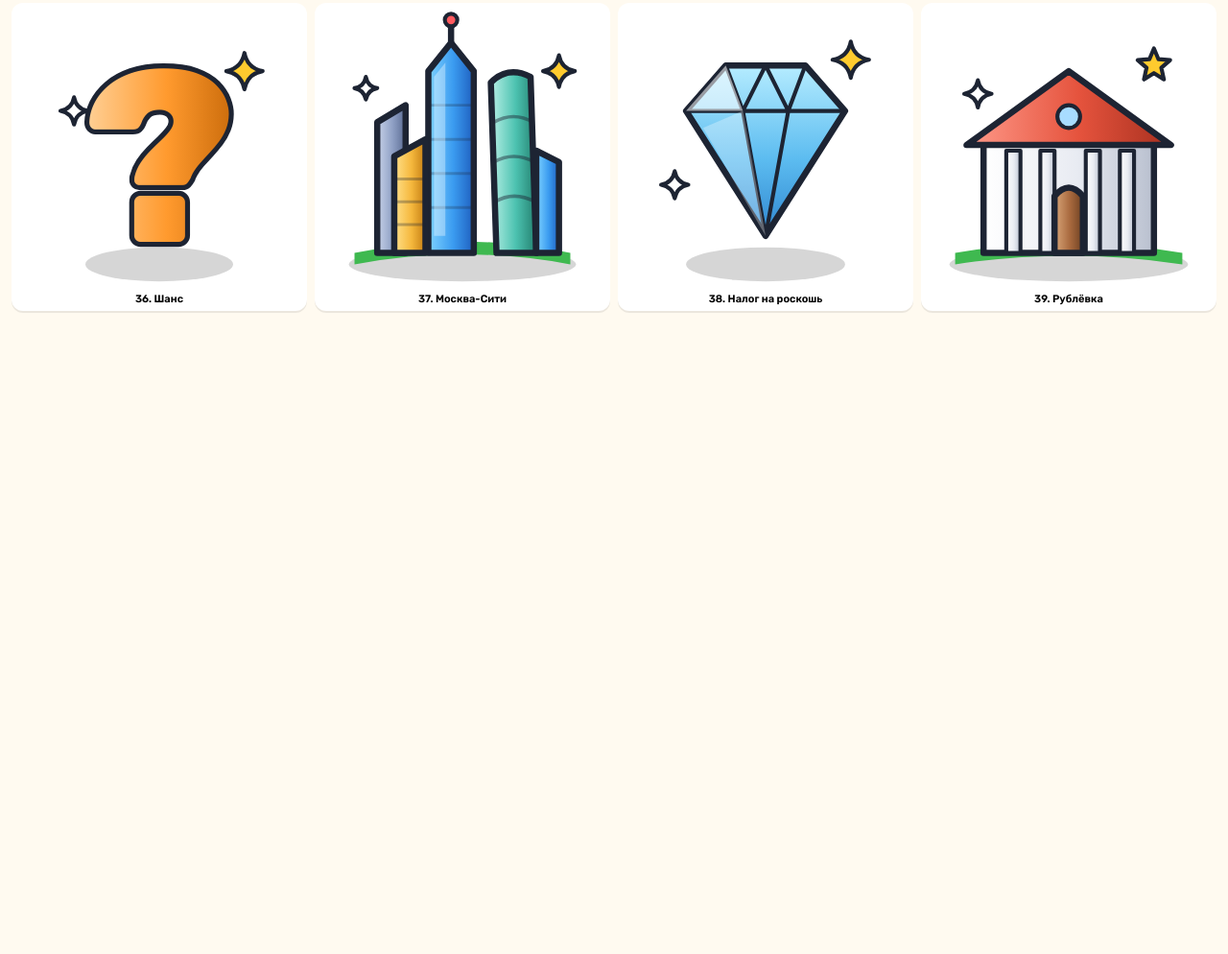
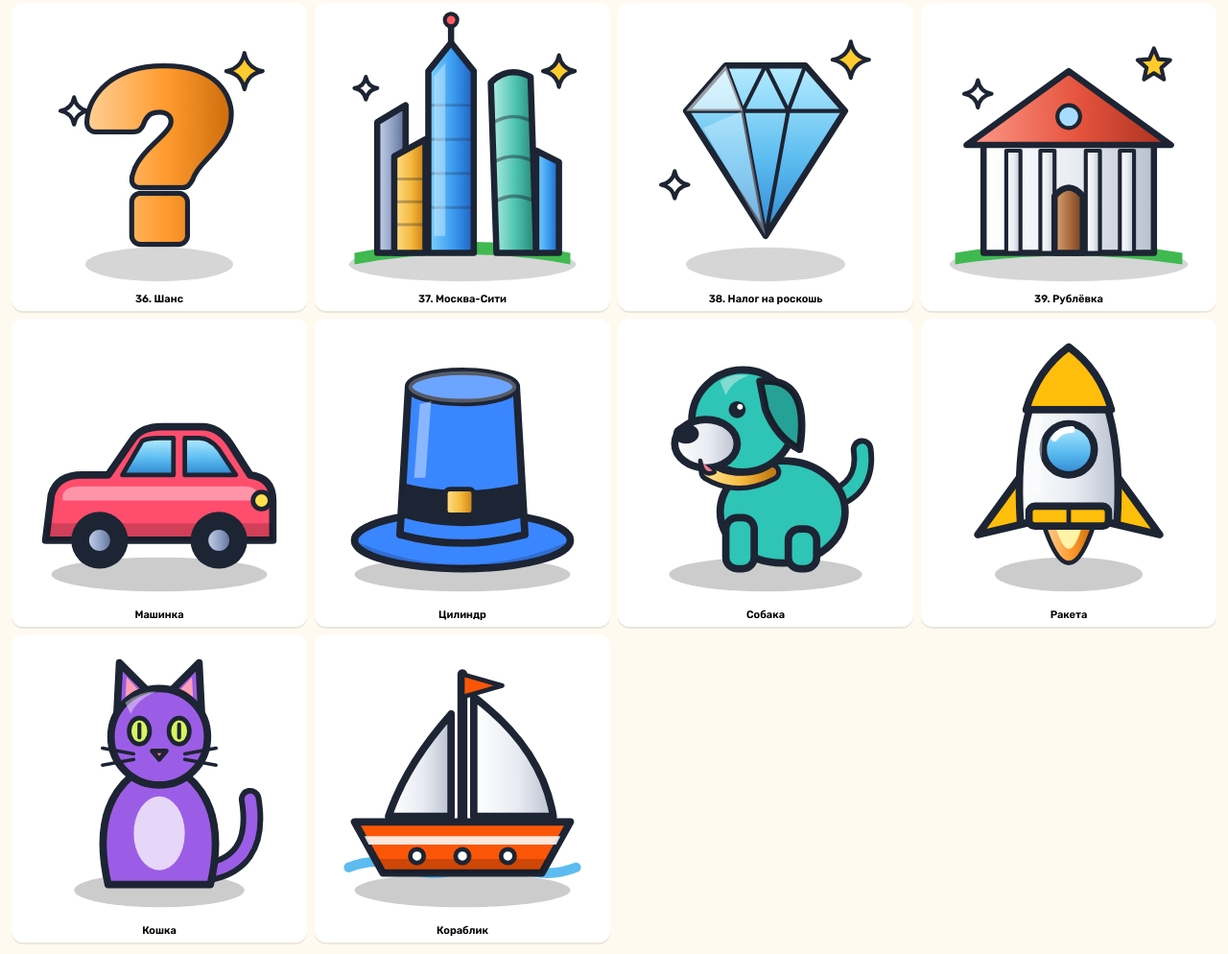
Before and after one commit to krasnikofff-png/Monopoly, a website built with Vite: page gallery.html in a window 1280 px wide. Shown: the part 2970-3964 px from the top of the page at 96% size. Before the commit the page ends 3306 px from the top, so only its background shows below. Built offline with nearby package versions, Linux system fonts and the light colour scheme.

Commit message:
SVG-фишки игроков в цвете владельца
Co-Authored-By: Claude Opus 5.5 <noreply@anthropic.com>
Claude-Session: https://claude.ai/code/session_015irdJ51NzdLB9mprNgS9Lh

```diff
--- a/src/engine/game.ts
+++ b/src/engine/game.ts
@@ -32,7 +32,7 @@ export class GameError extends Error {}
 export const MAX_TRADES_PER_TURN = 5;
 
 export const PLAYER_COLORS = ['#ff4d6d', '#3a86ff', '#2ec4b6', '#ffbe0b', '#9b5de5', '#fb5607'];
-export const PLAYER_TOKENS = ['🚗', '🎩', '🐶', '🚀', '🐱', '⛵'];
+export const PLAYER_TOKENS = ['car', 'hat', 'dog', 'rocket', 'cat', 'ship'];
 const LOG_LIMIT = 200;
 
 export function formatMoney(n: number): string {
--- a/src/gallery.ts
+++ b/src/gallery.ts
@@ -1,8 +1,11 @@
 // Страница-галерея всех иконок поля (только для разработки: /gallery.html).
 import { BOARD } from './data/board';
+import { PLAYER_COLORS } from './engine/game';
 import { iconSvg, installIcons } from './ui/icons';
+import { TOKEN_IDS, TOKEN_NAMES, tokenSvg } from './ui/tokens';
 
 installIcons();
 document.getElementById('g')!.innerHTML = BOARD.map(
   (c) => `<div class="it">${iconSvg(c.id)}${c.id}. ${c.short ?? c.name}</div>`,
-).join('');
+).join('') +
+  TOKEN_IDS.map((t, i) => `<div class="it">${tokenSvg(t, PLAYER_COLORS[i])}${TOKEN_NAMES[t]}</div>`).join('');
--- a/src/ui/icons.ts
+++ b/src/ui/icons.ts
@@ -1,3 +1,5 @@
+import { TOKEN_SYMBOLS } from './tokens';
+
 // Иконки клеток поля. Все рисунки — векторные (SVG), в едином «игрушечном» стиле:
 // толстый тёмный контур, градиентная заливка, блики и мягкая тень снизу.
 // Каждая иконка — <symbol id="ic-N"> с viewBox 0 0 100 100, где N — номер клетки.
@@ -457,12 +459,16 @@ ICONS[33] = ICONS[2];
 ICONS[22] = ICONS[7];
 ICONS[36] = ICONS[7];
 
-/** Вставляет все символы в документ один раз. */
+/** Вставляет все символы (иконки клеток и фишки) в документ один раз. */
 export function installIcons(): void {
   if (document.getElementById('mm-icons')) return;
-  const symbols = Object.entries(ICONS)
-    .map(([id, body]) => `<symbol id="ic-${id}" viewBox="0 0 100 100">${body}</symbol>`)
-    .join('');
+  const symbols =
+    Object.entries(ICONS)
+      .map(([id, body]) => `<symbol id="ic-${id}" viewBox="0 0 100 100">${body}</symbol>`)
+      .join('') +
+    Object.entries(TOKEN_SYMBOLS)
+      .map(([id, body]) => `<symbol id="tok-${id}" viewBox="0 0 100 100" overflow="visible">${body}</symbol>`)
+      .join('');
   const holder = document.createElement('div');
   holder.innerHTML = `<svg id="mm-icons" width="0" height="0" style="position:absolute" aria-hidden="true"><defs>${GRADIENTS}</defs>${symbols}</svg>`;
   document.body.prepend(holder.firstElementChild!);
--- a/src/ui/styles.css
+++ b/src/ui/styles.css
@@ -419,10 +419,16 @@ button {
   pointer-events: none;
 }
 .token {
-  font-size: calc(var(--bw) * 0.042);
-  line-height: 1;
-  filter: drop-shadow(0 0 2px var(--pc)) drop-shadow(0 2px 1px rgba(0, 0, 0, 0.4));
+  font-size: calc(var(--bw) * 0.05);
+  line-height: 0;
+  filter: drop-shadow(0 0 1.5px #fff) drop-shadow(0 2px 1px rgba(0, 0, 0, 0.35));
   animation: hop 0.14s ease-out;
+}
+.tk {
+  width: 1.3em;
+  height: 1.3em;
+  vertical-align: middle;
+  flex: none;
 }
 @keyframes hop {
   from {
@@ -708,7 +714,8 @@ button {
   border-left: 6px solid var(--pc);
 }
 .setup-row .tok {
-  font-size: 22px;
+  font-size: 30px;
+  line-height: 0;
 }
 .setup-row input {
   flex: 1;
--- /dev/null
+++ b/src/ui/tokens.ts
@@ -0,0 +1,112 @@
+// Фишки игроков (SVG). Основная заливка — цвет игрока через CSS-переменную --pc,
+// поэтому одна и та же фишка окрашивается в цвет своего владельца.
+// Использует градиенты из icons.ts (g-white, g-water, g-orange, g-gold и т.д.).
+
+const INK = '#1d2433';
+const O = `stroke="${INK}" stroke-width="2.6" stroke-linejoin="round" stroke-linecap="round"`;
+const O1 = `stroke="${INK}" stroke-width="1.6" stroke-linejoin="round" stroke-linecap="round"`;
+const P = `style="fill:var(--pc,#e53935)"`;
+const shadow = (rx = 34) => `<ellipse cx="50" cy="88" rx="${rx}" ry="6" fill="#000" opacity=".2"/>`;
+const shine = (d: string) => `<path d="${d}" fill="#fff" opacity=".4"/>`;
+const shade = (d: string) => `<path d="${d}" fill="#000" opacity=".18"/>`;
+
+export const TOKEN_IDS = ['car', 'hat', 'dog', 'rocket', 'cat', 'ship'] as const;
+export type TokenId = (typeof TOKEN_IDS)[number];
+
+export const TOKEN_NAMES: Record<TokenId, string> = {
+  car: 'Машинка',
+  hat: 'Цилиндр',
+  dog: 'Собака',
+  rocket: 'Ракета',
+  cat: 'Кошка',
+  ship: 'Кораблик',
+};
+
+/** Старые сохранения хранили фишки как эмодзи. */
+const LEGACY: Record<string, TokenId> = { '🚗': 'car', '🎩': 'hat', '🐶': 'dog', '🚀': 'rocket', '🐱': 'cat', '⛵': 'ship' };
+
+export function normalizeToken(t: string): TokenId {
+  if ((TOKEN_IDS as readonly string[]).includes(t)) return t as TokenId;
+  return LEGACY[t] ?? 'car';
+}
+
+export const TOKEN_SYMBOLS: Record<TokenId, string> = {
+  car: `${shadow(38)}
+    <path d="M10 76 L12 60 Q14 53 23 53 L32 53 L41 40 Q44 36 51 36 L65 36 Q71 36 75 42 L82 53 Q90 54 90 62 L90 76 Z" ${P} ${O}/>
+    <path d="M44 41 Q46 40 50 40 L55 40 L55 53 L37 53 Z" fill="url(#g-water)" ${O1}/>
+    <path d="M59 40 L64 40 Q68 40 71 44 L77 53 L59 53 Z" fill="url(#g-water)" ${O1}/>
+    ${shine('M16 60 Q17 57 22 57 L80 57 Q84 57 85 60 L85 62 L16 62 Z')}
+    ${shade('M10 70 L90 70 L90 76 L10 76 Z')}
+    <circle cx="86" cy="62" r="3" fill="#ffe14d" ${O1}/>
+    <circle cx="29" cy="76" r="10" fill="${INK}"/><circle cx="29" cy="76" r="4.5" fill="url(#g-gray)" ${O1}/>
+    <circle cx="71" cy="76" r="10" fill="${INK}"/><circle cx="71" cy="76" r="4.5" fill="url(#g-gray)" ${O1}/>`,
+
+  hat: `${shadow(38)}
+    <ellipse cx="50" cy="76" rx="38" ry="10" ${P} ${O}/>
+    ${shade('M14 77 Q50 92 86 77 Q86 82 50 86 Q14 82 14 77 Z')}
+    <path d="M28 74 L31 22 Q50 15 69 22 L72 74 Q50 80 28 74 Z" ${P} ${O}/>
+    <ellipse cx="50" cy="22" rx="19" ry="5.5" ${P} ${O}/>
+    <ellipse cx="50" cy="22" rx="19" ry="5.5" fill="#fff" opacity=".25"/>
+    <path d="M29.6 56 Q50 61 70.4 56 L71.2 68 Q50 74 28.8 68 Z" fill="${INK}"/>
+    <rect x="44" y="58" width="10" height="9" rx="1.5" fill="url(#g-gold)" ${O1}/>
+    ${shine('M35 28 L39 27 L37 54 L33 54 Z')}`,
+
+  dog: `${shadow(34)}
+    <path d="M72 62 Q86 58 84 44" fill="none" stroke="${INK}" stroke-width="8" stroke-linecap="round"/>
+    <path d="M72 62 Q86 58 84 44" fill="none" stroke="var(--pc,#e53935)" stroke-width="4" stroke-linecap="round"/>
+    <ellipse cx="56" cy="66" rx="22" ry="18" ${P} ${O}/>
+    <rect x="36" y="68" width="10" height="18" rx="4" ${P} ${O}/>
+    <rect x="58" y="72" width="10" height="14" rx="4" ${P} ${O}/>
+    <path d="M30 52 Q40 58 52 52" fill="none" stroke="${INK}" stroke-width="7" stroke-linecap="round"/>
+    <path d="M30 52 Q40 58 52 52" fill="none" stroke="url(#g-gold)" stroke-width="3.5" stroke-linecap="round"/>
+    <circle cx="42" cy="34" r="18" ${P} ${O}/>
+    <path d="M48 20 Q66 18 62 44 Q54 40 50 30 Z" ${P} ${O}/>
+    ${shade('M48 20 Q66 18 62 44 Q54 40 50 30 Z')}
+    <ellipse cx="29" cy="42" rx="11" ry="8.5" fill="url(#g-white)" ${O}/>
+    <ellipse cx="22" cy="38.5" rx="4.5" ry="3.5" fill="${INK}"/>
+    <circle cx="40" cy="30" r="3" fill="${INK}"/><circle cx="41" cy="29" r="1" fill="#fff"/>
+    <path d="M27 48 Q28 54 32 52" fill="#ff7a90" ${O1}/>
+    ${shine('M34 20 Q38 17 44 18 Q38 20 36 25 Z')}`,
+
+  rocket: `${shadow(26)}
+    <path d="M41 70 Q50 98 59 70 Z" fill="url(#g-orange)" ${O1}/>
+    <path d="M45 70 Q50 88 55 70 Z" fill="#fff3a6"/>
+    <path d="M34 52 L18 74 L35 70 Z" ${P} ${O}/>
+    <path d="M66 52 L82 74 L65 70 Z" ${P} ${O}/>
+    <path d="M50 8 Q70 24 67 70 L33 70 Q30 24 50 8 Z" fill="url(#g-white)" ${O}/>
+    <path d="M50 8 Q61 16 65 30 L35 30 Q39 16 50 8 Z" ${P} ${O}/>
+    <rect x="36" y="64" width="28" height="7" rx="2" ${P} ${O}/>
+    <circle cx="50" cy="44" r="9" fill="url(#g-water)" ${O}/>
+    <path d="M45 40 Q47 37 51 37" stroke="#fff" stroke-width="2.4" fill="none" stroke-linecap="round"/>
+    <path d="M50 70 V64" stroke="${INK}" stroke-width="1.6"/>
+    ${shine('M38 32 L41 32 L40 60 L37 60 Z')}`,
+
+  cat: `${shadow(30)}
+    <path d="M64 82 Q86 80 82 56" fill="none" stroke="${INK}" stroke-width="8" stroke-linecap="round"/>
+    <path d="M64 82 Q86 80 82 56" fill="none" stroke="var(--pc,#e53935)" stroke-width="4" stroke-linecap="round"/>
+    <path d="M32 86 Q26 60 40 48 L60 48 Q74 60 68 86 Z" ${P} ${O}/>
+    <ellipse cx="50" cy="68" rx="9" ry="13" fill="#fff" opacity=".75"/>
+    <path d="M35 28 L36 8 L49 21 Z M65 28 L64 8 L51 21 Z" ${P} ${O}/>
+    <path d="M38 22 L38.5 13 L44 19 Z M62 22 L61.5 13 L56 19 Z" fill="#ff9fb4"/>
+    <circle cx="50" cy="34" r="17" ${P} ${O}/>
+    <ellipse cx="43" cy="32" rx="3.6" ry="4.6" fill="#d7f55c" ${O1}/><ellipse cx="57" cy="32" rx="3.6" ry="4.6" fill="#d7f55c" ${O1}/>
+    <rect x="42.3" y="29" width="1.4" height="6" rx=".7" fill="${INK}"/><rect x="56.3" y="29" width="1.4" height="6" rx=".7" fill="${INK}"/>
+    <path d="M47.5 39 L52.5 39 L50 42 Z" fill="#ff7a90" ${O1}/>
+    <path d="M30 38 L41 40 M30 44 L41 42 M70 38 L59 40 M70 44 L59 42" stroke="${INK}" stroke-width="1.2" stroke-linecap="round"/>
+    ${shine('M38 22 Q43 18 49 18 Q42 21 40 26 Z')}`,
+
+  ship: `${shadow(38)}
+    <path d="M10 80 Q20 76 30 80 Q40 84 50 80 Q60 76 70 80 Q80 84 90 80" fill="none" stroke="#5cbcf0" stroke-width="3.5" stroke-linecap="round"/>
+    <path d="M50 66 V12" stroke="${INK}" stroke-width="3.5" stroke-linecap="round"/>
+    <path d="M50 12 L64 16 L50 20 Z" ${P} ${O1}/>
+    <path d="M54 20 Q78 38 82 62 L54 62 Z" fill="url(#g-white)" ${O}/>
+    <path d="M46 26 Q30 44 24 62 L46 62 Z" fill="url(#g-white)" ${O}/>
+    <path d="M12 64 L88 64 L78 82 L22 82 Z" ${P} ${O}/>
+    <path d="M15.5 69 L84.5 69 L83 72 L17 72 Z" fill="#fff" opacity=".85"/>
+    ${shade('M20 77 L80 77 L78 82 L22 82 Z')}
+    <circle cx="34" cy="76" r="2.4" fill="#fff" ${O1}/><circle cx="50" cy="76" r="2.4" fill="#fff" ${O1}/><circle cx="66" cy="76" r="2.4" fill="#fff" ${O1}/>`,
+};
+
+export function tokenSvg(token: string, color: string, cls = 'tk'): string {
+  return `<svg class="${cls}" viewBox="0 0 100 100" style="--pc:${color}" aria-hidden="true"><use href="#tok-${normalizeToken(token)}"/></svg>`;
+}
```
Also changed, not shown: src/ui/app.ts (+14 -7 lines), README.md.
